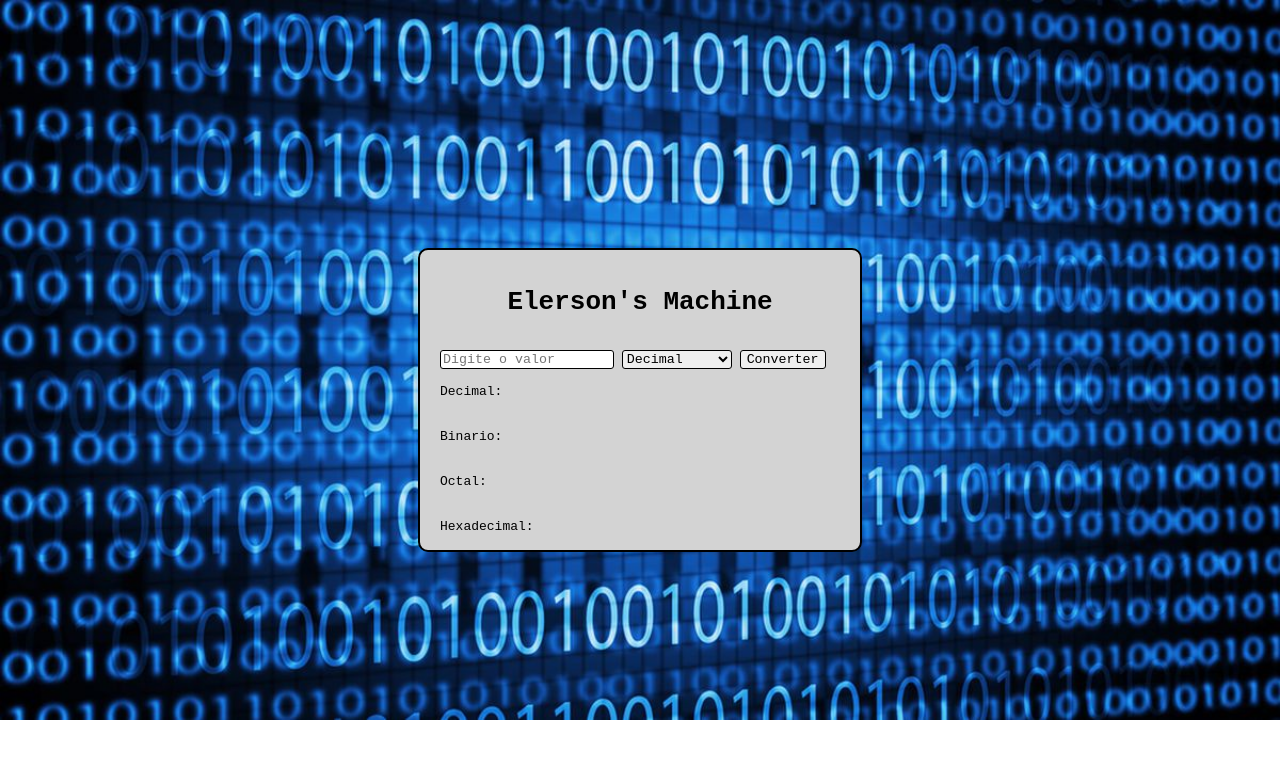
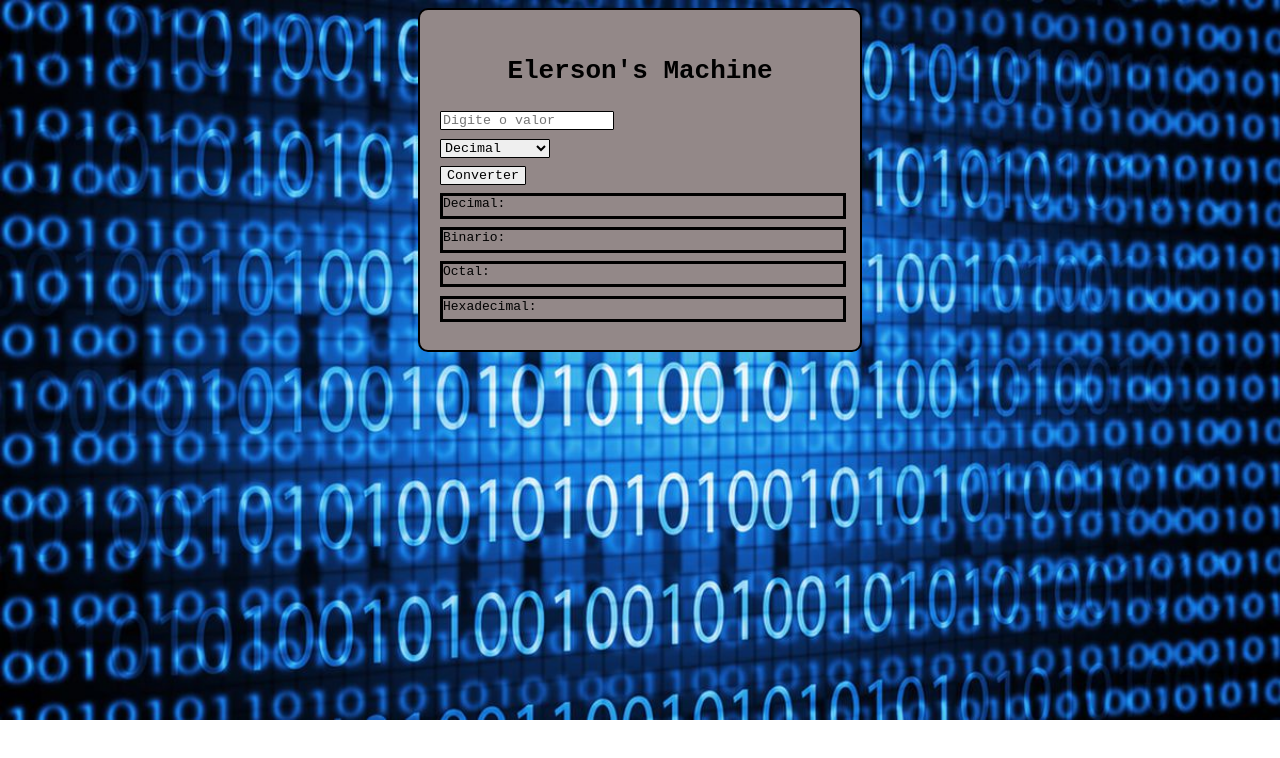
Before and after one commit to elersonleandro/Calculadora-de-Bases, a plain HTML site: page teste.html in a window 1280 px wide. Drawn offline with Linux system fonts and the light colour scheme.

Commit message:
Atualizacao no css

```diff
--- a/style.css
+++ b/style.css
@@ -1,7 +1,24 @@
+.input{
+    border: solid 1px black;
+    border-radius: 1px;
+    font-family: monospace;
+}
+.selecionar{
+    border: solid 1px black;
+    border-radius: 1px;
+    font-family: monospace;
+}
+.botao{
+    border: solid 1px black;
+    border-radius: 1px;
+    font-family: monospace;
+}
 .resultados{
+    align-self: self-start;
     font-family: monospace;
-    border-radius: 3px;
-    border: solid 1px;
+    border-style: solid;
+    width: 400px;
+    height: 20px;
 }
 body{
     background-image: url(./images.jpeg);
@@ -11,15 +28,21 @@ body{
 }
 .box{
     width: 400px;
-    height: 260px;
+    height: 300px;
+    margin: auto;
+    background-color: rgb(147, 136, 136);
+    border: solid 2px black;
+    border-radius: 10px;
+
+    display: flex;
+    flex-direction: column;
+    justify-content: space-evenly;
+    align-items: self-start;
+    padding: 20px;
+
+}
+
+h1{
     font-family: monospace;
-    border: solid 2px;
-    position: fixed;
-    top: 50%;
-    left: 50%;
-    padding: 20px;
-    transform: translate(-50%, -50%);
-    background-color: lightgray;
-    border-radius: 10px;
-    box-shadow: 0 0 10px rgba(0, 0, 0, 0.1);
+    align-self: center;
 }
--- a/teste.html
+++ b/teste.html
@@ -10,21 +10,19 @@
 
 <body>
     <div id="div_pai" class="box">
-        <center>
-            <h1>Elerson's Machine</h1>
-        </center><br>
-        <input type="text" placeholder="Digite o valor" class="resultados" id="input_valor">
-        <select id="selectBox" class="resultados">
+        <h1>Elerson's Machine</h1>
+        <input type="text" placeholder="Digite o valor" class="input" id="input_valor">
+        <select id="selectBox" class="selecionar">
             <option value="Decimal">Decimal</option>
             <option value="Binario">Binario</option>
             <option value="Octal">Octal</option>
             <option value="Hexadecimal">Hexadecimal</option>
         </select>
-        <button id="converter" class="resultados">Converter</button><br><br>
-        <div id="div_decimal">Decimal: </div><br><br>
-        <div id="binario">Binario: </div><br><br>
-        <div id="div_octal">Octal: </div><br><br>
-        <div id="hexa">Hexadecimal: </div>
+        <button id="converter" class="botao">Converter</button>
+        <div id="div_decimal" class="resultados">Decimal: </div>
+        <div id="binario" class="resultados">Binario: </div>
+        <div id="div_octal" class="resultados">Octal: </div>
+        <div id="hexa" class="resultados">Hexadecimal: </div>
     </div>
 </body>
 
```
